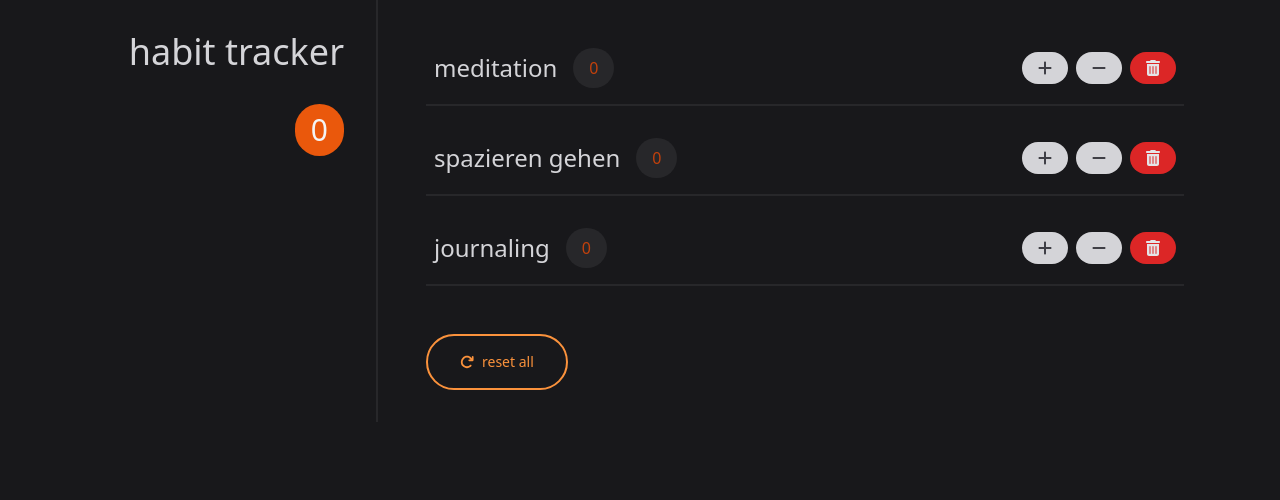
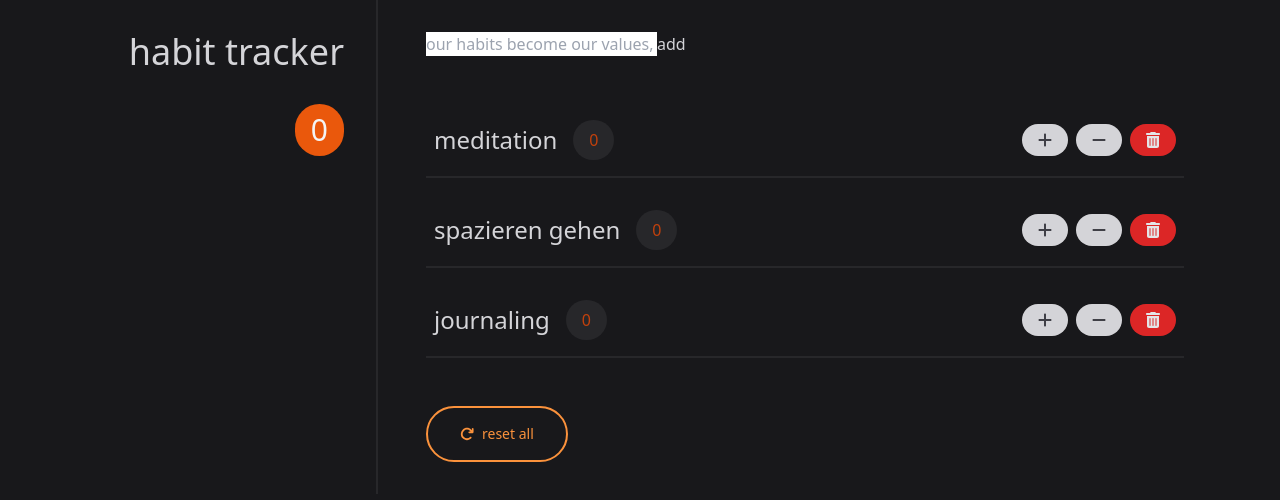
Before and after one commit to yejinc/habit-tracker, a React (Create React App) app: page / in a window 1280 px wide. Shown: the top 500 px of the page. Built offline with nearby package versions, Linux system fonts and the light colour scheme.

Commit message:
✨ Created add-form and btn-reset component

```diff
--- a/src/App.jsx
+++ b/src/App.jsx
@@ -33,6 +33,23 @@ export default class App extends Component {
     this.setState({ habitItemInfos });
   };
 
+  handleAdd = (name) => {
+    const habitItemInfos = [
+      ...this.state.habitItemInfos,
+      { id: Date.now(), name, count: 0 },
+    ];
+    this.setState({ habitItemInfos });
+  };
+
+  handleReset = () => {
+    const habitItemInfos = this.state.habitItemInfos.map((habit) => {
+      habit.count = 0;
+      return habit;
+    });
+
+    this.setState(habitItemInfos);
+  };
+
   render() {
     return (
       <div
@@ -56,6 +73,8 @@ export default class App extends Component {
           onIncrement={this.handleIncrement}
           onDecrement={this.handleDecrement}
           onDelete={this.handleDelete}
+          onAdd={this.handleAdd}
+          onReset={this.handleReset}
         />
       </div>
     );
--- /dev/null
+++ b/src/components/AddForm.jsx
@@ -0,0 +1,30 @@
+import React, { Component } from "react";
+
+export default class AddForm extends Component {
+  formRef = React.createRef();
+  inputRef = React.createRef();
+
+  onSubmit = (e) => {
+    e.preventDefault();
+    const name = this.inputRef.current.value;
+    name && this.props.onAdd(name);
+    this.inputRef.current.value("");
+  };
+
+  render() {
+    return (
+      <form className="add-form" onSubmit={this.onSubmit} ref={this.formRef}>
+        <input
+          ref={this.inputRef}
+          className="add-input"
+          type="text"
+          placeholder="our habits become our values, our destiny"
+        />
+
+        <button className="btn-add" type="submit">
+          add
+        </button>
+      </form>
+    );
+  }
+}
--- a/src/components/HabitList.jsx
+++ b/src/components/HabitList.jsx
@@ -1,5 +1,6 @@
 import React, { Component } from "react";
 import HabitItem from "./HabitItem";
+import AddForm from "./AddForm";
 
 export default class HabitList extends Component {
   render() {
@@ -15,6 +16,8 @@ export default class HabitList extends Component {
         border-solid border-zinc-800 md:border-l-2"
         action=""
       >
+        <AddForm onAdd={this.props.onAdd} />
+
         <ul
           className="habit-items
           flex flex-col flex-wrap
```
